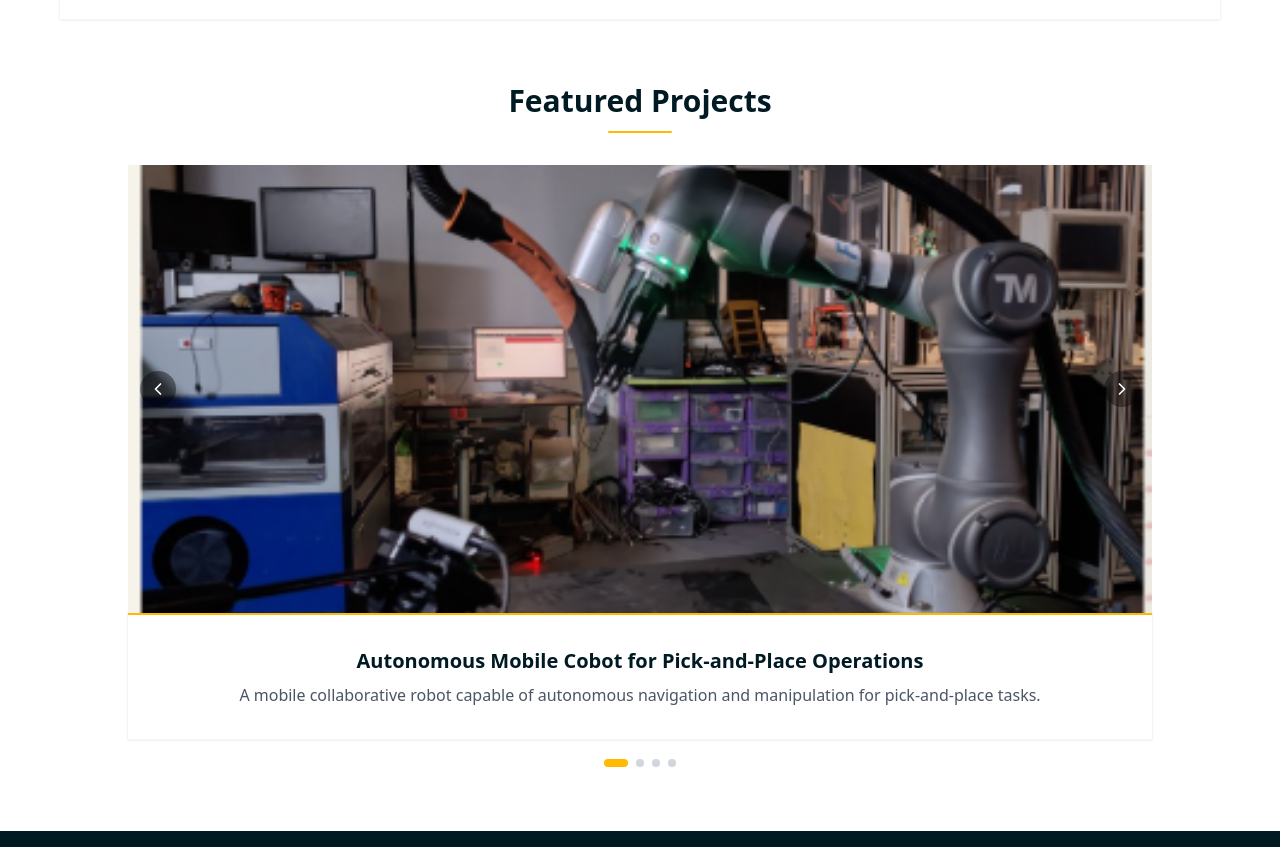
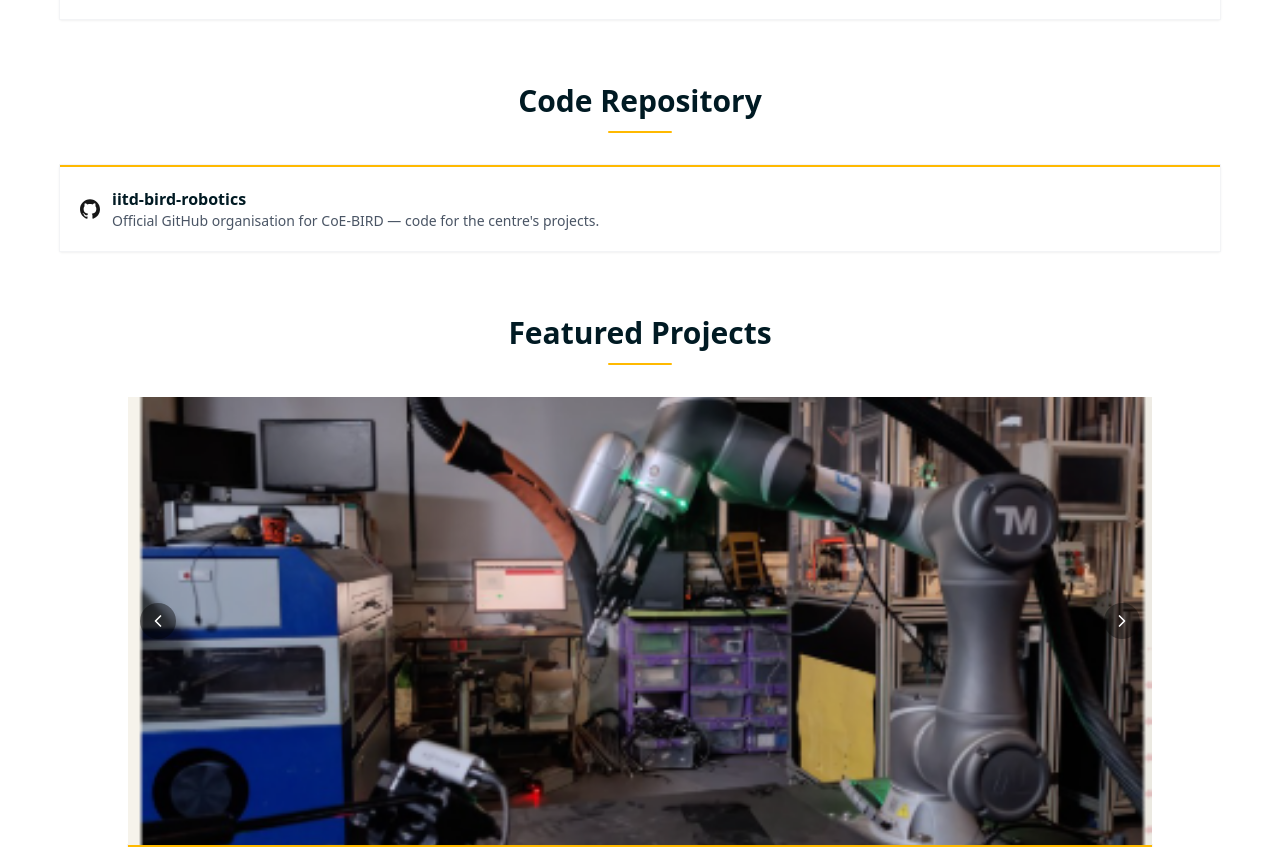
Before and after one commit to TheDarkLord100/jrb-website-new, a Next.js app: page /research/themes in a window 1280 px wide. Shown: the part 1080-1927 px from the top of the page. Built offline with nearby package versions, Linux system fonts and the light colour scheme; no server answers.

Commit message:
Minor fixes and improvements

```diff
--- a/src/app/events/page.tsx
+++ b/src/app/events/page.tsx
@@ -1,6 +1,5 @@
 import Link from 'next/link';
 import PageHeading from '@/components/ui/PageHeading';
-import SectionHeading from '@/components/ui/SectionHeading';
 import EventsList from '@/components/sections/events/EventsList';
 import AnnouncementSidebar from '@/components/sections/events/AnnouncementSidebar';
 import { getAnnouncementsByType } from '@/lib/supabase/queries';
@@ -14,7 +13,7 @@ export const metadata = buildMetadata({
 });
 
 export default async function EventsPage() {
-  const [initialEvents, initialNews] = await Promise.all([
+  const [events, news] = await Promise.all([
     getAnnouncementsByType('event'),
     getAnnouncementsByType('news'),
   ]);
@@ -22,12 +21,13 @@ export default async function EventsPage() {
   return (
     <div>
       <PageHeading eyebrow="Events" title="Events" />
+
       <div className="mx-auto max-w-[75rem] px-5 pb-16">
         <div className="grid gap-10 lg:grid-cols-[1fr_320px]">
           <div>
-            <SectionHeading title="Past Events" />
-            <EventsList initialItems={initialEvents} />
+            <EventsList initialItems={events} />
           </div>
+
           <aside className="flex flex-col gap-6">
             <Link
               href="/academics/admissions"
@@ -38,11 +38,12 @@ export default async function EventsPage() {
               </span>
               <span className="text-sm font-medium text-amber-700">Go to Admissions →</span>
             </Link>
+
             <AnnouncementSidebar
               type="news"
               heading="News"
               emptyText="No news posted yet."
-              initialItems={initialNews}
+              initialItems={news}
             />
           </aside>
         </div>
--- a/src/app/research/themes/page.tsx
+++ b/src/app/research/themes/page.tsx
@@ -5,6 +5,21 @@ import StaticPointCloud from '@/components/sections/research/StaticPointCloud';
 import FeaturedProjectsCarousel from '@/components/sections/FeaturedProjectsCarousel';
 
 import { buildMetadata } from '@/lib/metadata';
+
+function GitHubIcon() {
+  return (
+    <svg
+      xmlns="http://www.w3.org/2000/svg"
+      width="20"
+      height="20"
+      viewBox="0 0 24 24"
+      fill="currentColor"
+      aria-label="GitHub"
+    >
+      <path d="M12 .297c-6.63 0-12 5.373-12 12 0 5.303 3.438 9.8 8.205 11.385.6.113.82-.258.82-.577 0-.285-.01-1.04-.015-2.04-3.338.724-4.042-1.61-4.042-1.61-.546-1.385-1.333-1.755-1.333-1.755-1.089-.744.084-.729.084-.729 1.205.084 1.838 1.236 1.838 1.236 1.07 1.835 2.807 1.305 3.492.998.108-.776.418-1.305.762-1.605-2.665-.303-5.466-1.332-5.466-5.93 0-1.31.465-2.38 1.235-3.22-.135-.303-.54-1.523.105-3.176 0 0 1.005-.322 3.3 1.23.96-.267 1.98-.399 3-.405 1.02.006 2.04.138 3 .405 2.28-1.552 3.285-1.23 3.285-1.23.645 1.653.24 2.873.12 3.176.765.84 1.23 1.91 1.23 3.22 0 4.61-2.805 5.625-5.475 5.92.42.36.81 1.096.81 2.22 0 1.606-.015 2.896-.015 3.286 0 .315.21.69.825.57C20.565 22.092 24 17.592 24 12.297c0-6.627-5.373-12-12-12" />
+    </svg>
+  );
+}
 
 export const metadata = buildMetadata({
   title: 'Research Themes',
@@ -118,6 +133,25 @@ export default function ResearchThemesPage() {
           </Link>
         </div>
 
+        <div className="mt-16">
+          <SectionHeading title="Code Repository" />
+          <a
+            href="https://github.com/iitd-bird-robotics"
+            target="_blank"
+            rel="noopener noreferrer"
+            className="flex items-center gap-3 border-t-2 border-amber-400 bg-white p-5 shadow-sm ring-1 ring-gray-100 transition-colors hover:border-amber-500"
+          >
+            <GitHubIcon />
+            <div>
+              <p className="font-serif font-semibold text-[#001A23]">iitd-bird-robotics</p>
+              <p className="text-sm text-gray-600">
+                Official GitHub organisation for CoE-BIRD — code for the centre&apos;s projects.
+              </p>
+            </div>
+          </a>
+        </div>
+
+
         {/* Featured Projects */}
         <div className="mt-16">
           <SectionHeading title="Featured Projects" />
--- a/src/components/sections/FeaturedProjectsCarousel.tsx
+++ b/src/components/sections/FeaturedProjectsCarousel.tsx
@@ -1,7 +1,7 @@
 'use client';
 
 import Image from 'next/image';
-import { useCallback } from 'react';
+import { useCallback, useEffect, useRef } from 'react';
 import { useSyncExternalStore } from 'react';
 import useEmblaCarousel from 'embla-carousel-react';
 import Autoplay from 'embla-carousel-autoplay';
@@ -9,14 +9,13 @@ import Fade from 'embla-carousel-fade';
 import { ChevronLeft, ChevronRight } from 'lucide-react';
 
 type FeaturedProject = {
-  image: string;
   title: string;
   description: string;
-};
+} & ({ image: string; video?: undefined } | { video: string; image?: undefined });
 
 // Curated highlights — not the full project list. Add/remove/reorder freely;
-// each entry is just an image + title + one-line description, nothing links
-// anywhere.
+// each entry is just an image or video + title + one-line description,
+// nothing links anywhere.
 const featuredProjects: FeaturedProject[] = [
   {
     image: '/Assets/projects/3-pick.png',
@@ -42,13 +41,26 @@ const featuredProjects: FeaturedProject[] = [
     description:
       'Simultaneous localization and mapping for robust navigation in unknown environments.',
   },
+  {
+    video: '/Assets/drone.mp4',
+    title: 'Aerial Manipulator for Object Grasping',
+    description:
+      'A drone equipped with a robotic arm capable of grasping and transporting objects in hard-to-reach environments.',
+  },
 ];
 
 export default function FeaturedProjectsCarousel() {
-  const [emblaRef, emblaApi] = useEmblaCarousel({ loop: true }, [
-    Fade(),
-    Autoplay({ delay: 6000, stopOnInteraction: false }),
-  ]);
+  // Plugins must be created exactly once, not on every render -- a fresh
+  // array/plugin-instance identity on each render causes Embla to silently
+  // tear down and rebuild its engine every time, which is what caused the
+  // "internalEngine" crash. useRef's argument is still evaluated on every
+  // render, but only the first render's value is ever actually used, so
+  // `.current` stays stable across all later renders.
+  const pluginsRef = useRef([Fade(), Autoplay({ delay: 6000, stopOnInteraction: false })]);
+
+  const [emblaRef, emblaApi] = useEmblaCarousel({ loop: true }, pluginsRef.current);
+
+  const videoRefs = useRef<Map<string, HTMLVideoElement>>(new Map());
 
   const subscribe = useCallback(
     (callback: () => void) => {
@@ -62,8 +74,45 @@ export default function FeaturedProjectsCarousel() {
   const getServerSnapshot = useCallback(() => 0, []);
 
   const selectedIndex = useSyncExternalStore(subscribe, getSnapshot, getServerSnapshot);
+  const project = featuredProjects[selectedIndex];
 
-  const project = featuredProjects[selectedIndex];
+  useEffect(() => {
+    // Guard on emblaApi existing -- calling into the Autoplay plugin
+    // before Embla itself is ready is exactly what crashed before.
+    if (!emblaApi) return;
+    const autoplay = emblaApi.plugins().autoplay;
+    if (!autoplay) return;
+
+    // Pause every other tracked video (in case one was left playing when
+    // the user manually skipped away from it).
+    videoRefs.current.forEach((el, title) => {
+      if (title !== project.title) el.pause();
+    });
+
+    if (project.video) {
+      // Video slides drive their own pacing via onEnded below, not the
+      // fixed-delay timer.
+      autoplay.stop();
+      const el = videoRefs.current.get(project.title);
+      if (el) {
+        // Restart from the beginning every time this slide becomes active
+        // again -- otherwise, since Embla never remounts slides, it would
+        // just sit frozen on its last frame after the first play-through.
+        el.currentTime = 0;
+        el.play().catch(() => {
+          // Autoplay can be rejected by the browser in rare cases (e.g. a
+          // very fast repeated scroll); safe to ignore, the poster/last
+          // frame just stays visible instead of erroring.
+        });
+      }
+    } else if (!autoplay.isPlaying()) {
+      autoplay.play();
+    }
+  }, [emblaApi, project]);
+
+  const handleVideoEnded = useCallback(() => {
+    emblaApi?.scrollNext();
+  }, [emblaApi]);
 
   return (
     <div className="mx-auto max-w-5xl">
@@ -72,7 +121,21 @@ export default function FeaturedProjectsCarousel() {
           <div className="flex">
             {featuredProjects.map((p) => (
               <div key={p.title} className="relative h-80 w-full flex-[0_0_100%] sm:h-[28rem]">
-                <Image src={p.image} alt={p.title} fill className="object-cover" />
+                {p.video ? (
+                  <video
+                    ref={(el) => {
+                      if (el) videoRefs.current.set(p.title, el);
+                      else videoRefs.current.delete(p.title);
+                    }}
+                    src={p.video}
+                    muted
+                    playsInline
+                    onEnded={handleVideoEnded}
+                    className="h-full w-full object-cover"
+                  />
+                ) : (
+                  <Image src={p.image!} alt={p.title} fill className="object-cover" />
+                )}
               </div>
             ))}
           </div>
--- a/src/components/sections/research/ResearchDomains.tsx
+++ b/src/components/sections/research/ResearchDomains.tsx
@@ -36,8 +36,8 @@ export default function ResearchDomains() {
         <SectionHeading eyebrow="Research" title="Research Domains" />
 
         <p className="mx-auto mb-14 max-w-2xl text-center text-gray-600">
-          The Centre of Excellence on Biologically Inspired Robots and Drones (CoE-BIRD) at IIT
-          Delhi is an interdisciplinary research centre that aims to advance robotics for real-world
+          The Centre of Excellence on Biologically Inspired Robots and Drones at IIT
+          Delhi is an interdisciplinary research centre advancing robotics for real-world
           autonomy. We design intelligent robotic systems, from assistive wearables to
           field-deployed drones, that operate reliably in complex, unstructured environments.
         </p>
```
Also changed, not shown: src/components/sections/events/EventsList.tsx (+63 -27 lines).
